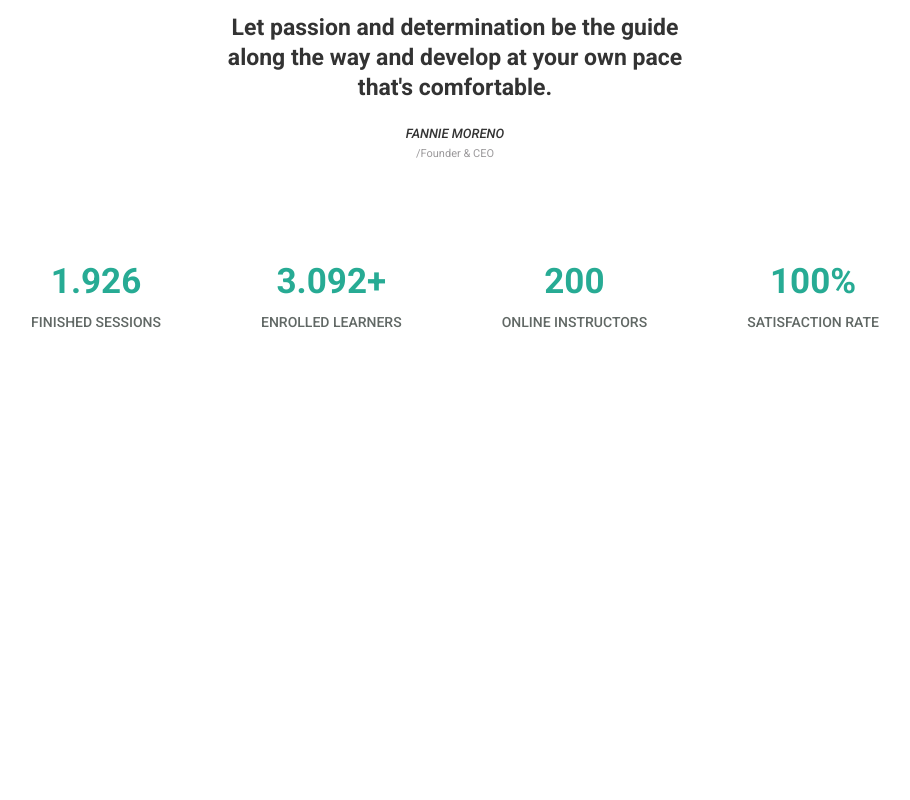
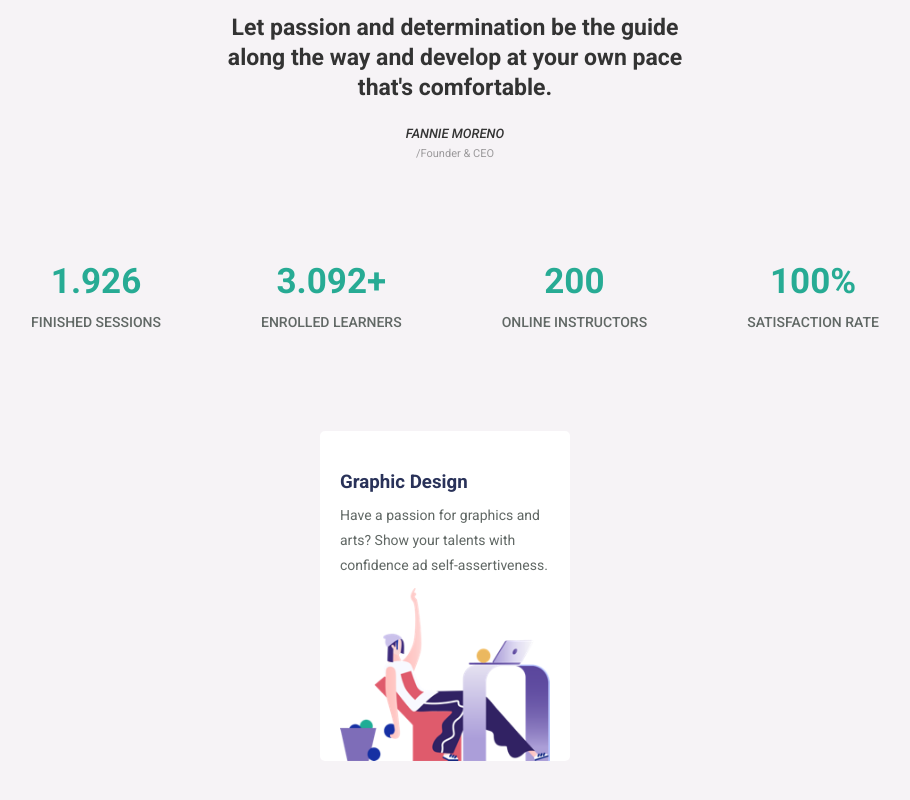
Before and after one commit to Pierfran992/proj-html-vuejs, a Vue app: page / in a window 1280 px wide. Shown: the part 802-1602 px from the top of the page, without its empty margins (185-1095 px from the left). Before the commit the page ends 1133 px from the top, so only its background shows below. Built offline with nearby package versions, Linux system fonts and the light colour scheme.

Commit message:
Sviluppo: - Creazione Componente SectionService.vue; - Creazione macrostruttura delle card del componente;

```diff
--- a/src/App.vue
+++ b/src/App.vue
@@ -2,6 +2,8 @@
 import AppHeader from './components/AppHeader.vue';
 import Jumbotron from './components/Jumbotron.vue';
 import SectionInfo from './components/SectionInfo.vue';
+import SectionService from './components/SectionService.vue';
+
 
 
 export default {
@@ -10,6 +12,7 @@ export default {
         AppHeader,
         Jumbotron,
         SectionInfo,
+        SectionService,
     }
 }
 </script>
@@ -23,10 +26,10 @@ export default {
     <!-- componenti main -->
     <main>
         <SectionInfo />
+        <SectionService />
     </main>
 </template>
 
 <style lang="scss">
-@use './styles/partials/variables.scss' as *;
 @use './styles/general.scss' as *;
 </style>
--- /dev/null
+++ b/src/components/SectionService.vue
@@ -0,0 +1,64 @@
+<script>
+export default {
+    name: "SectionService",
+}
+</script>
+
+<template>
+    <div class="container">
+        <!-- container dei servizi -->
+        <div class="ctn_service">
+            <!-- container delle card -->
+            <div class="ctn_card_service">
+                <div class="card">
+                    <h3>Graphic Design</h3>
+                    <p>
+                        Have a passion for graphics and arts? Show your talents with confidence ad self-assertiveness.
+                    </p>
+                    <div class="img_card">
+                        <img src="../assets/images/home-6-service-image-01.png" alt="home_service_01">
+                    </div>
+                </div>
+            </div>
+            <!-- container delle descrizioni dei servizi -->
+            <div class="ctn_description_service">
+
+            </div>
+        </div>
+    </div>
+</template>
+
+<style lang="scss" scoped>
+@use '../styles/partials/variables.scss' as *;
+@use '../styles/partials/mixins.scss' as *;
+
+.ctn_service {
+    margin-top: 100px;
+    margin-bottom: 100px;
+    @include center();
+    gap: 20px;
+}
+
+.ctn_card_service {
+    .card {
+        background-color: $secondColor;
+        width: 250px;
+        height: 330px;
+        padding: 0 20px;
+        border-radius: 5px;
+        @include column();
+        justify-content: end;
+        gap: 10px;
+
+        h3 {
+            color: $titleCardColor;
+        }
+
+        p {
+            color: $fontThirdCOlor;
+            font-size: 14px;
+            line-height: 25px;
+        }
+    }
+}
+</style>
--- a/src/styles/general.scss
+++ b/src/styles/general.scss
@@ -1,3 +1,5 @@
+// richiamo la partial variables direttamente nel file general
+@use './partials/variables.scss' as *;
 // Roboto google font
 @import url('https://fonts.googleapis.com/css2?family=Roboto:ital,wght@0,100;0,300;0,400;0,500;0,700;0,900;1,100;1,300;1,400;1,500;1,700;1,900&display=swap');
 
@@ -9,6 +11,7 @@
 
 body {
     font-family: 'Roboto', sans-serif;
+    background-color: $bodyPrincipalColor;
 }
 
 img {
--- a/src/styles/partials/_variables.scss
+++ b/src/styles/partials/_variables.scss
@@ -6,3 +6,5 @@ $fivecolor: #9b999b;
 $fontPrimaryColor: #333333;
 $fontSecondaryColor: #27ab94;
 $fontThirdCOlor: #616865;
+$bodyPrincipalColor: #f6f3f6;
+$titleCardColor: #293259;
```
